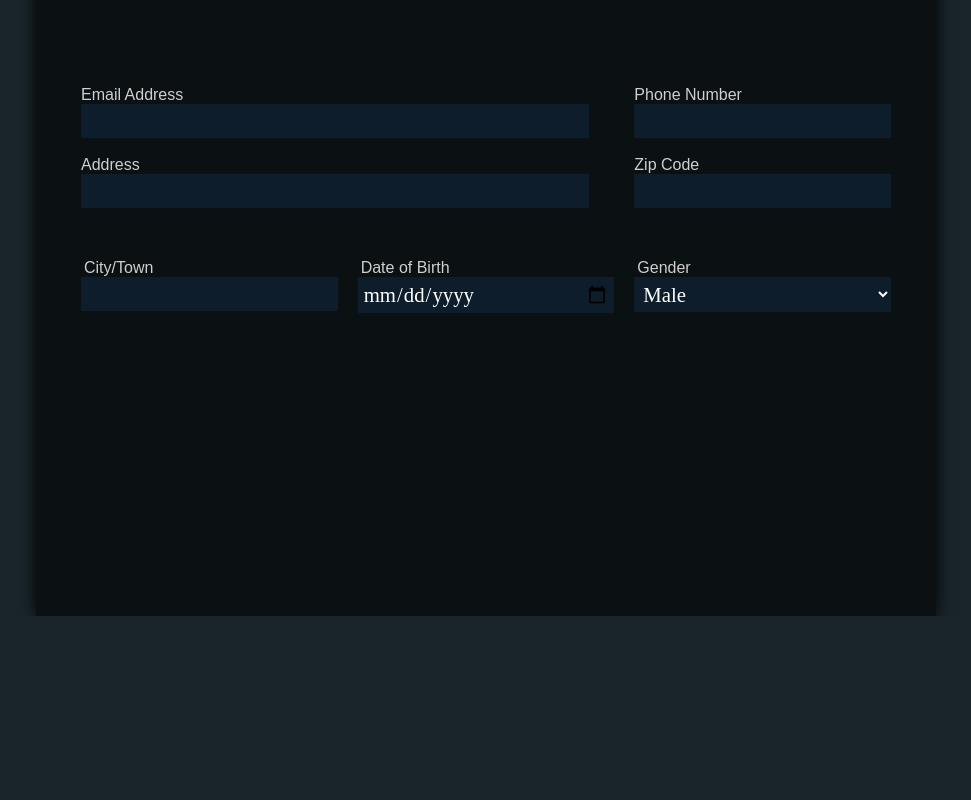
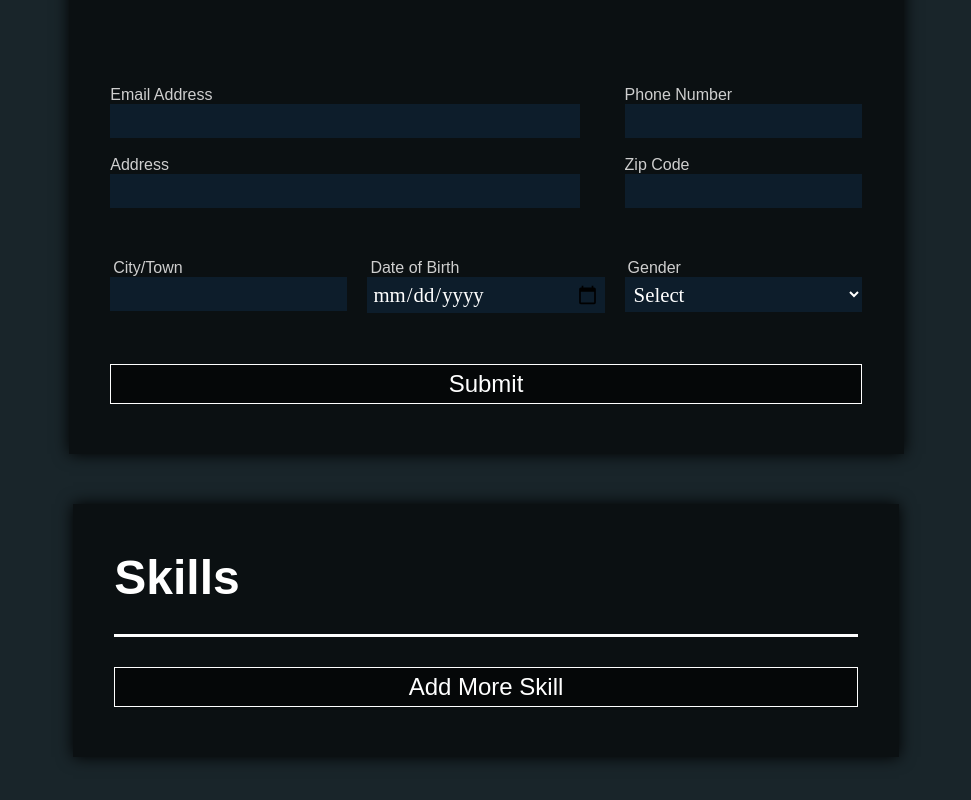
Before and after one commit to A-Dr489/CV_Application, a React (Vite) app: page / in a window 1280 px wide. Shown: the part 624-1424 px from the top of the page, without its empty margins (154-1125 px from the left). Before the commit the page ends 1240 px from the top, so only its background shows below. Built offline with nearby package versions, Linux system fonts and the light colour scheme; a web font is replaced by a local one.

Commit message:
finish the basic for (it needs lift up state), and finish add skills button

```diff
--- a/src/App.css
+++ b/src/App.css
@@ -8,7 +8,7 @@ body {
 
 .daddyApp {
     width: 100vw;
-    height: 100vh;
+    min-height: 200vh;
 }
 
 .coolHover {
@@ -43,10 +43,12 @@ body {
     translate: 0px -100px;
 }
 
-.formDiv {
+.basicDiv {
     flex: 1;
     max-width: 900px;
-    height: 120vh;
+    height: 112vh;
+    margin-bottom: 50px;
+    padding-bottom: 50px;
     background-color: rgba(0, 0, 0, 0.57);
     box-shadow: 0px 0px 15px black;
     z-index: 2;
@@ -65,7 +67,7 @@ body {
 .personal-info {
     display: grid;
     grid-template-columns: repeat(3, minmax(200px, 1fr));
-    grid-template-rows: repeat(3, 225px);
+    grid-template-rows: 225px 225px 75px 70px;
     width: 90%;
     column-gap: 20px;
 }
@@ -83,6 +85,22 @@ body {
     animation: inputFocus 2.5s infinite alternate;
 }
 
+.submitBtn {
+    grid-column-start: 1;
+    grid-column-end: 4;
+    margin-top: 30px;
+    font-size: 1.5em;
+    color: white;
+    background-color: rgba(0, 0, 0, 0.57);
+    border: 1px solid white;
+    transition: 0.5s ease;
+}
+
+.submitBtn:hover {
+    background-color: white;
+    color: black;
+}
+
 @keyframes inputFocus {
     0% {
         background-color: black;
@@ -92,3 +110,45 @@ body {
 }
 
 /* BasicForm */
+
+
+/* Skills */
+
+.skillsForm {
+    display: flex;
+    flex-direction: column;
+    width: 826px;
+    margin-bottom: 50px;
+    padding-bottom: 50px;
+    background-color: rgba(0, 0, 0, 0.57);
+    box-shadow: 0px 0px 15px black;
+    z-index: 2;
+}
+
+.daddy-skills {
+    display: flex;
+    flex-direction: column;
+    align-items: center;
+    color: rgb(207, 207, 207);
+    gap: 20px;
+    margin-top: 30px;
+    padding-bottom: 50px;
+}
+
+.addMoreBtn {
+    flex: 1;
+    margin-top: 30px;
+    font-size: 1.5em;
+    color: white;
+    background-color: rgba(0, 0, 0, 0.57);
+    border: 1px solid white;
+    transition: 0.5s ease;
+    padding: 5px 0px 5px 0px;
+}
+
+.addMoreBtn:hover {
+    background-color: white;
+    color: black;
+}
+
+/* Skills */
--- a/src/App.jsx
+++ b/src/App.jsx
@@ -1,11 +1,16 @@
 import { useState } from 'react'
 import { CoolHover } from './coolHover.jsx'
 import { BasicForm } from './basicForm.jsx';
+import { Skills } from './Skills.jsx';
 import './App.css'
 
 function App() {
   const [position, setPosition] = useState({x: 0, y: 0});
+  const [skills, setSkills] = useState([]);
 
+  function addSkills() {
+    setSkills((prev) => [...prev, prev.length + 1]);
+  }
 
   return (
     <>
@@ -13,9 +18,25 @@ function App() {
         <CoolHover position={position}/>
         <h1 className='welcome'>Welcome to Immortal CV maker</h1>
         <div className='shape'></div>
-        <div style={{display: "flex", justifyContent: "center"}}>
-          <div className='formDiv'>
+        <div style={{display: "flex", flexDirection: "column", alignItems: "center"}}>
+          <div className='basicDiv'>
               <BasicForm />
+          </div>
+
+          <div className='skillsForm'>
+            <div style={{display: "flex", justifyContent: "center"}}>
+              <div style={{borderBottom: "3px solid white", width: "90%"}}>
+                  <h1 style={{fontSize: 3 + "em", textAlign: "left", lineHeight: 1, marginTop: "50px", color: "white"}}>Skills</h1>
+              </div>
+            </div>
+            {skills.map((ele, index) => {
+              return <Skills key={index} />;
+            })}
+            <div style={{display: "flex", justifyContent: "center"}}>
+              <div style={{display: "flex", justifyContent: "center", width: "90%"}}>
+                <button className='addMoreBtn' onClick={addSkills}>Add More Skill</button>
+              </div>
+            </div>
           </div>
         </div>
       </div>
--- /dev/null
+++ b/src/Skills.jsx
@@ -0,0 +1,29 @@
+import './App.css';
+
+export function Skills() {
+
+    return(
+     <>
+        <form className='daddy-skills'>
+            <div style={{display:"grid", gridTemplateColumns: "1fr 1fr", gap: "50px", width: "90%"}}>
+                <div style={{display: "flex", flexDirection: "column"}}>
+                    <label htmlFor='skill'>Skill</label>
+                    <input className='inputs' type='text' id='skill'></input>
+                </div>
+
+                <div style={{display: "flex", flexDirection: "column"}}>
+                    <label htmlFor='level'>Level</label>
+                    <select className='inputs' type='text' id='level'>
+                        <option value={""}>Select</option>
+                        <option value={"expert"}>Expert</option>
+                        <option value={"experienced"}>Experienced</option>
+                        <option value={"skillfull"}>Skillfull</option>
+                        <option value={"intermediate"}>Intermediate</option>
+                        <option value={"beginner"}>Beginner</option>
+                    </select>
+                </div>
+            </div>
+        </form>
+     </>
+    )
+}
--- a/src/basicForm.jsx
+++ b/src/basicForm.jsx
@@ -1,10 +1,64 @@
 import './App.css';
+import { useState } from 'react';
 
 export function BasicForm() {
+    const [submited, setSubmitied] = useState(false);
+    const [basicInfo, setBasicInfo] = useState({
+        Fname: '',
+        Lname: '',
+        email: '',
+        address: '',
+        phone: '',
+        zipCode: '',
+        city: '',
+        date: '',
+        gender: ''
+    });
+
+    function handleChange(e) {
+        const { id, value } = e.target;
+        setBasicInfo((prevData) => ({
+            ...prevData,
+            [id]: value,
+        }));
+        setSubmitied(false);
+    }
+
+    function handleSubmit(e) {
+        e.preventDefault();
+        setSubmitied(true);
+        if(handleFname() == "First Name*" && handleLname() == "Last Name*") {
+            console.log(basicInfo);
+        }
+    }
+
+    function handleFname() {
+        if(basicInfo.Fname.trim().length == 0) {
+            return "First name is required";
+        } else if(basicInfo.Fname.trim().length < 4) {
+            return "First Name Should Be At least 4 character";
+        } else if(/[^a-zA-Z\s]/.test(basicInfo.Fname)) {
+            return "Can't contain number or symbol";
+        } else {
+            return "First Name*";
+        }
+    }
+
+    function handleLname() {
+        if(basicInfo.Lname.length == 0) {
+            return "Last name is required";
+        } else if(basicInfo.Lname.length < 4) {
+            return "Last Name Should Be At least 4 character";
+        } else if(/[^a-zA-Z\s]/.test(basicInfo.Lname)) {
+            return "Can't contain number or symbol";
+        } else {
+            return "Last Name*";
+        }
+    }
 
     return(
      <>
-        <form className='daddy-form'>
+        <form className='daddy-form' onSubmit={handleSubmit}>
             <div style={{borderBottom: "3px solid white", width: "90%"}}>
                 <h1 style={{fontSize: 3 + "em", textAlign: "left", lineHeight: 1, marginTop: "50px"}}>Personal Details</h1>
             </div>
@@ -13,42 +67,44 @@ export function BasicForm() {
                     <div style={{backgroundColor: 'black', width: "150px", height: "150px"}}></div>
                 </div>
                 <div style={{display: "flex", flexDirection: "column", justifyContent: "center", gridColumnStart: 2, gridColumnEnd: 4, paddingRight: "25px"}}>
-                    <label>First Name</label>
-                    <input type='text' className="inputs"></input><br />
-                    <label>First Last</label>
-                    <input type='text' className="inputs"></input>
+                    <label htmlFor='Fname'>{submited? handleFname() : "First Name*"}</label>
+                    <input type='text' id='Fname' value={basicInfo.Fname.trim()} className="inputs" onChange={handleChange} required></input><br />
+                    <label htmlFor='Lname'>{submited? handleLname() : "Last Name*"}</label>
+                    <input type='text' id='Lname' value={basicInfo.Lname} className="inputs" onChange={handleChange} required></input>
                 </div>
 
                 <div style={{display: "flex", flexDirection: "column", justifyContent: "center", gridColumnStart: 1, gridColumnEnd: 3, paddingRight: "25px"}}>
-                    <label>Email Address</label>
-                    <input type='email' className="inputs"></input> <br />
+                    <label htmlFor='email'>Email Address</label>
+                    <input type='email' id='email' value={basicInfo.email} className="inputs" onChange={handleChange} required></input> <br />
                     <div style={{display: "flex", flexDirection: "column"}}>
-                        <label>Address</label>
-                        <input type='email' className="inputs"></input>
+                        <label htmlFor='address'>Address</label>
+                        <input type='text' id='address' value={basicInfo.address} className="inputs" onChange={handleChange} required></input>
                     </div>
 
                 </div>
                 <div style={{display: "flex", flexDirection: "column", justifyContent: "center"}}>
-                    <label>Phone Number</label>
-                    <input type='tel' className="inputs"></input> <br />
-                    <label>Zip Code</label>
-                    <input type='text' className="inputs"></input>
+                    <label htmlFor='phone'>Phone Number</label>
+                    <input type='tel' id='phone' value={basicInfo.phone} className="inputs" onChange={handleChange} required></input> <br />
+                    <label htmlFor='zipCode'>Zip Code</label>
+                    <input type='text' id='zipCode' value={basicInfo.zipCode} className="inputs" onChange={handleChange} required></input>
                 </div>
                 <div style={{display: "flex", flexDirection: "column"}}>
-                    <label style={{marginLeft: "3px"}}>City/Town</label>
-                    <input type='text' className="inputs"></input>
+                    <label htmlFor='city' style={{marginLeft: "3px"}}>City/Town</label>
+                    <input type='text' id='city' value={basicInfo.city} className="inputs" onChange={handleChange} required></input>
                 </div>
                 <div style={{display: "flex", flexDirection: "column"}}>
-                    <label style={{marginLeft: "3px"}}>Date of Birth</label>
-                    <input type='date' className="inputs"></input>
+                    <label htmlFor='date' style={{marginLeft: "3px"}}>Date of Birth</label>
+                    <input type='date' id='date' value={basicInfo.date} className="inputs" onChange={handleChange} required></input>
                 </div>
                 <div style={{display: "flex", flexDirection: "column"}}>
-                    <label style={{marginLeft: "3px"}}>Gender</label>
-                    <select className="inputs">
+                    <label htmlFor='gender' style={{marginLeft: "3px"}}>Gender</label>
+                    <select id='gender' className="inputs" value={basicInfo.gender} onChange={handleChange} required>
+                        <option value="">Select</option>
                         <option value="male">Male</option>
                         <option value="female">Female</option>
                     </select>
                 </div>
+                <button type='submit' className='submitBtn'>Submit</button>
             </div>
         </form>
      </>
```
